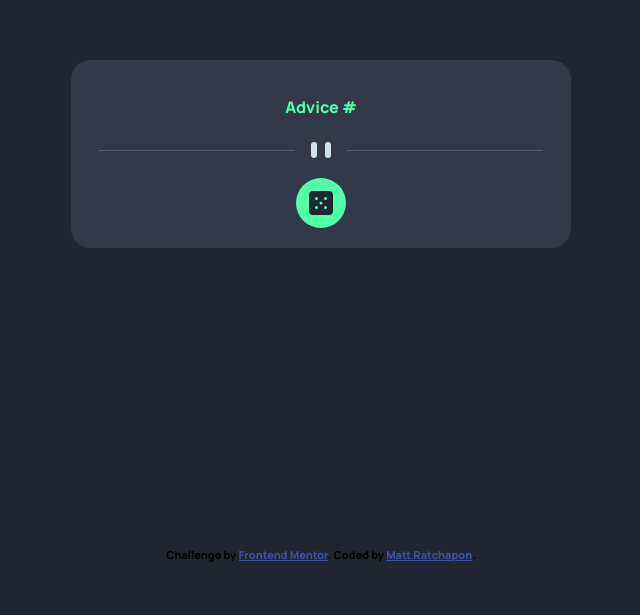
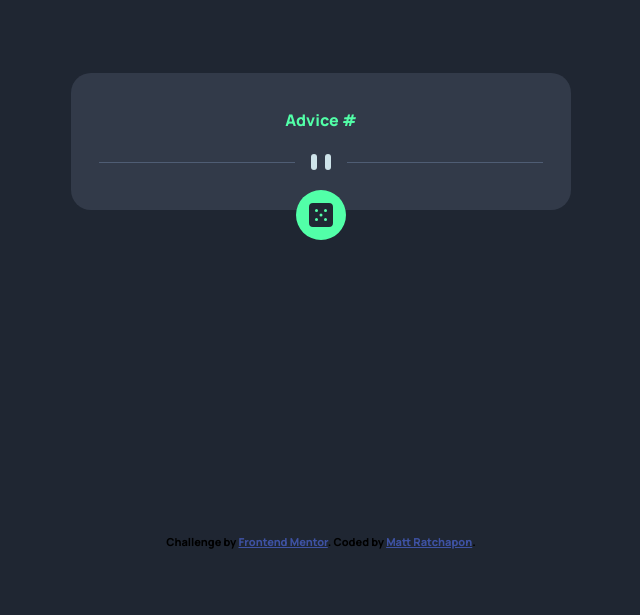
Before and after one commit to bbenbboy/8.-advice-generator-app-main, a plain HTML site: page index.html in a window 1280 px wide. Shown: the part 172-787 px from the top of the page, without its empty margins (319-959 px from the left). Drawn offline with Linux system fonts and the light colour scheme; no server answers.

Commit message:
Fixed button

```diff
--- a/style.css
+++ b/style.css
@@ -22,7 +22,7 @@ body {
   border-radius: 20px;
   text-align: center;
   align-items: center;
-  padding: 20px 50px;
+  padding: 20px 50px 20px 50px;
   height: auto; /* sets the height of the element to half of the viewport height */
   width: 50vh; /* sets the width of the element to half of the viewport height */
   margin: calc(50vh - 25vh) auto;
@@ -50,6 +50,7 @@ body {
   justify-content: center;
   cursor: pointer;
   transition: 0.5s ease;
+  position: fixed;
 }
 .circle:hover {
   -webkit-box-shadow: -1px 1px 197px 16px rgba(82, 255, 168, 1);
```
